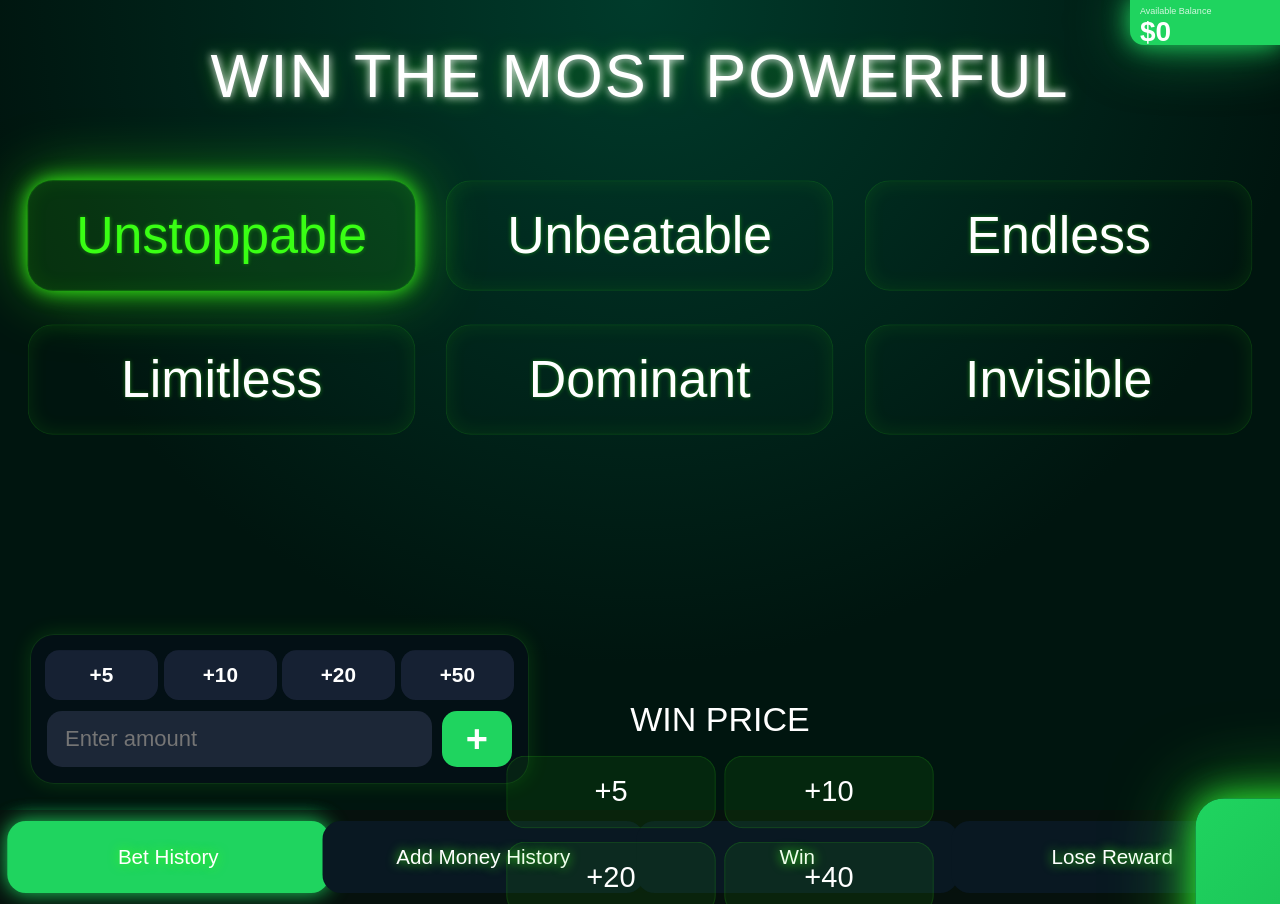
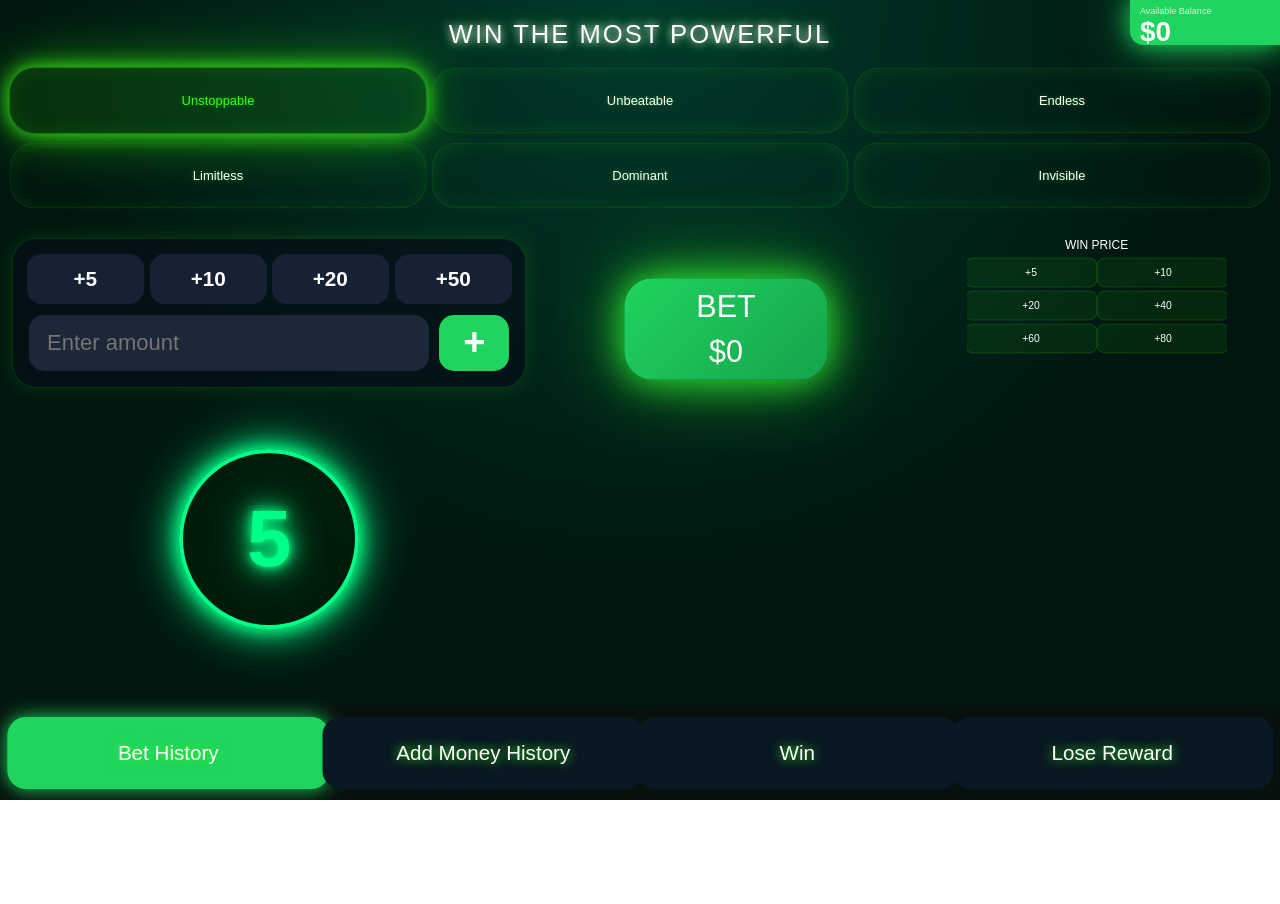
Before and after one commit to OptiMax365/HigherProtocol, a website: page index.html in a window 1280 px wide. After the commit the page ends 800 px from the top, so only its background shows below. Drawn offline with Linux system fonts and the light colour scheme.

Commit message:
Update index.html

```diff
--- a/index.html
+++ b/index.html
@@ -15,32 +15,47 @@
     font-family:Arial, Helvetica, sans-serif;
 }
 
-body{
+html, body{
+    height:100%;
+    max-width:100%;
     background:
     radial-gradient(circle at top,#003b2b,#00150f 60%);
     width:100%;
     color:white;
 
-    overflow-x:hidden;
-    overflow-y:auto;
+    overflow:hidden;
     -webkit-tap-highlight-color:transparent;
 }
 
 /* MAIN CARD */
-
 .main-card{
 
-    width:100%;
+    width:100vw;
+    height:100dvh;
+
     max-width:100vw;
-
+    max-height:100dvh;
 
     padding:
-    30px
-    30px
-    120px;
-
+    12px
+    12px
+    82px;
+
+    gap:10px;
     position:relative;
-    overflow-Y:hidden;
+    overflow:hidden;
+    display:flex;
+    flex-direction:column;
+
+}
+
+
+img,
+div,
+button,
+input{
+
+    max-width:100%;
 }
 
 
@@ -88,14 +103,16 @@ body{
 
     margin-top:10px;
 
-    font-size:4.8vw;
-    font-weight:300;
+    font-size:clamp(16px,2vw,34px);
+    font-weight:100;
+    line-height:1;
 
     letter-spacing:2px;
 
     text-transform:uppercase;
 
     color:white;
+    flex-shrink:0;
 
     animation:titlePulse .5s infinite alternate;
 }
@@ -130,11 +147,14 @@ body{
     width:100%;
 
     display:grid;
-    grid-template-columns:repeat(3,1fr);
-
-    gap:35px;
-
-    margin-top:70px;
+    grid-template-columns:
+    repeat(3,minmax(0,1fr));
+
+
+    gap:10px;
+
+    margin-top:10px;
+    flex-shrink:0;
 }
 
 .quote-btn{
@@ -145,9 +165,9 @@ body{
 
     color:white;
 
-    font-size:4vw;
-
-    font-weight:300;
+    font-size:1vw;
+
+    font-weight:100;
 
     cursor:pointer;
 
@@ -203,7 +223,7 @@ body{
 
 .bottom-layout{
 
-    margin-top:200px;
+    margin-top:20px;
 
     display:grid;
     grid-template-columns:
@@ -335,20 +355,20 @@ body{
 
 .bet-wrap{
 
-    position:absolute;
-
-    top:800px;
-    left:1200px;
-
-    width:520px;
-
-    z-index:100;
-}
+    position:relative;
+
+    width:100%;
+
+    max-width:200px;
+
+    margin:auto;
+}
+
 
 .bet-btn{
 
     width:100%;
-    height:180px;
+    height:100px;
 
     border:none;
 
@@ -366,7 +386,7 @@ body{
     cursor:pointer;
 
     font-size:30px;
-    font-weight:900;
+    font-weight:30;
 
     position:relative;
 
@@ -388,7 +408,7 @@ body{
 
     display:block;
 
-    font-size:56px;
+    font-size:30px;
 
     margin-top:10px;
 }
@@ -397,23 +417,27 @@ body{
 
 .win-panel{
 
-    position:absolute;
-
-    top:700px;
-    right:350px;
-
-    width:420px;
-
-    z-index:100;
-}
+    position:relative;
+
+    width:100%;
+
+    max-width:260px;
+    max-height:300px;
+
+    overflow:hidden;
+
+    margin:auto;
+}
+
+
 
 .win-title{
 
     text-align:center;
 
-    font-size:34px;
-
-    margin-bottom:18px;
+    font-size:12px;
+
+    margin-bottom:6px;
 }
 
 .win-grid{
@@ -421,7 +445,7 @@ body{
     display:grid;
     grid-template-columns:repeat(2,1fr);
 
-    gap:16px;
+    gap:4px;
 }
 
 .win-item{
@@ -430,13 +454,13 @@ body{
 
     border:1px solid rgba(57,255,20,.15);
 
-    border-radius:18px;
-
-    padding:18px;
+    border-radius:8px;
+
+    padding:8px;
 
     text-align:center;
 
-    font-size:28px;
+    font-size:10px;
 
     animation:moneyPulse 1.5s infinite;
 }
@@ -677,15 +701,13 @@ body{
 
 /* Timer Box */
 .timer-container{
-    position:absolute;
-
-    top:800px;
-    left:2250px;
-
-    z-index:2;
-
-    width:200px;
-    height:200px;
+
+    position:relative;
+
+    margin:auto;
+
+    width:180px;
+    height:180px;
 
     border:4px solid #00ff88;
     border-radius:50%;
@@ -702,7 +724,6 @@ body{
         0 0 60px rgba(0,255,136,0.7);
 
     animation:pulseCircle 1s infinite;
-
 }
 
 /* Number */
@@ -920,15 +941,22 @@ DOES NOT AFFECT DESKTOP/WINDOWS VIEWPORT
         overflow-y:auto;
     }
 
-    .main-card{
-
-        padding:
-        20px
-        16px
-        140px;
-
-        min-height:auto;
-    }
+.main-card{
+
+    width:100%;
+    max-width:100%;
+
+    height:100vh;
+
+    padding:
+    20px
+    20px
+    80px;
+
+    position:relative;
+
+    overflow:hidden;
+}
 
     /* =========================
     BALANCE
@@ -1536,29 +1564,6 @@ VERY SMALL DEVICES
 
 
 
-
-    <!-- TABS -->
-    <div class="bottom-tabs">
-
-        <button class="tab active">
-            Bet History
-        </button>
-
-        <button class="tab">
-            Add Money History
-        </button>
-
-        <button class="tab">
-            Win
-        </button>
-
-        <button class="tab">
-            Loise Win
-        </button>
-
-    </div>
-
-
     <!--  BOTTOM MENU BUTTONS ADD IDs TO YOUR BUTTONS  -->
     <div class="bottom-tabs">
     <button class="tab active" id="betHistoryBtn">Bet History</button>
@@ -1568,7 +1573,7 @@ VERY SMALL DEVICES
     <button class="tab" id="winBtn">Win</button>
 
     <button class="tab" id="loseBtn">Lose Reward</button>
-
+    </div>
 
 
     <div id="historyModal" class="history-modal">
```
